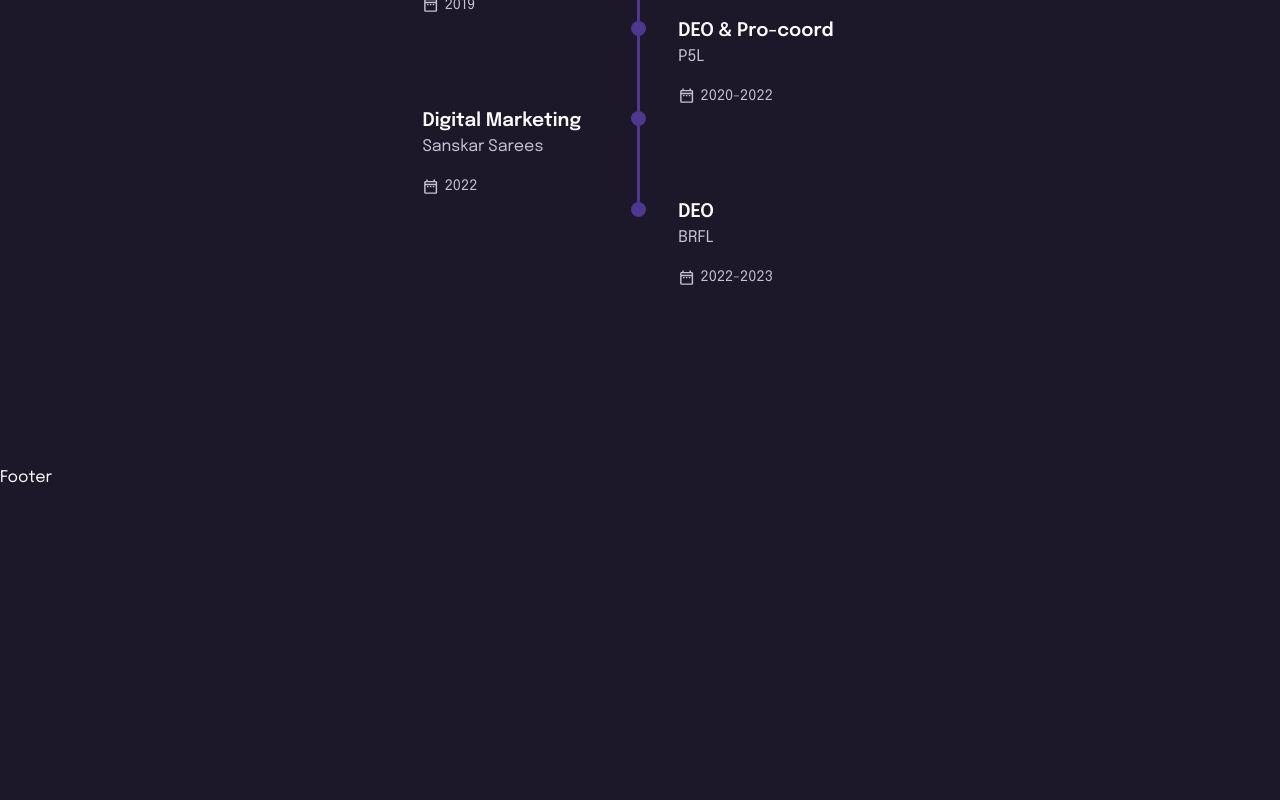
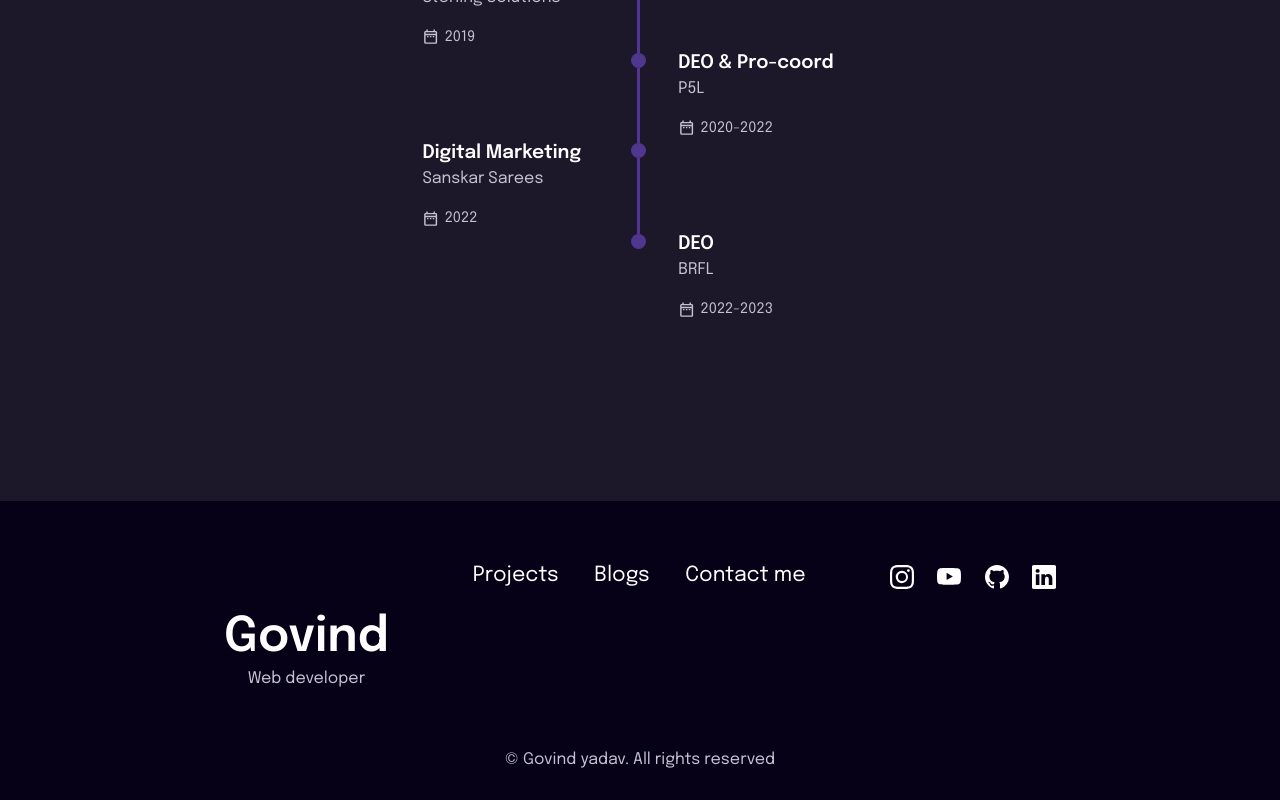
Before and after one commit to 9ovindyadav/9ovindyadav, a React (Vite) app: page / in a window 1280 px wide. Shown: the part 2401-3201 px from the top of the page. Before the commit the page ends 2887 px from the top, so only its background shows below. Built offline with nearby package versions, Linux system fonts and the light colour scheme.

Commit message:
footer added

```diff
--- a/src/Components/Footer.jsx
+++ b/src/Components/Footer.jsx
@@ -1,5 +1,29 @@
+import { Link } from "react-router-dom"
+import {BsInstagram, BsYoutube, BsGithub, BsLinkedin} from "react-icons/bs"
+
+import "../scss/footer.scss"
+
 export const Footer = () => {
   return (
-    <div>Footer</div>
+    <div className="footer">
+      <div className="footer-1">
+        <div className="foot-1">
+          <h1>Govind</h1>
+          <p>Web developer</p>
+        </div>
+        <div className="foot-2">
+          <Link to={"/projects"}>Projects</Link>
+          <Link to={"/blogs"}>Blogs</Link>
+          <Link to={"/contact"}>Contact me</Link>
+        </div>
+        <div className="foot-3">
+           <BsInstagram />
+           <BsYoutube />
+           <BsGithub />
+           <BsLinkedin />
+        </div>
+      </div>
+      <p>&copy; Govind yadav. All rights reserved</p>
+    </div>
   )
 }
--- /dev/null
+++ b/src/scss/footer.scss
@@ -0,0 +1,61 @@
+.footer{
+    background-color: #060117;
+    padding: 1em;
+    .footer-1{
+        display: flex;
+        margin: 3em 13em;
+        display: flex;
+        justify-content: space-between;
+        @media (max-width:900px) {
+            margin: 0;
+            flex-direction: column;
+            align-items: center;
+        }
+        .foot-1{
+            h1{
+                font-weight: 600;
+                font-size: 3em;
+                margin-top: 1em;
+            }
+            p{
+                color: var(--text-c-grey);
+                margin-top: 0.5em;
+            }
+        }
+        .foot-2{
+            width: 40%;
+            display: flex;
+            justify-content: space-between;
+            @media (max-width:900px) {
+                width: 90%;
+                margin: 3em 0;
+            }
+            a{
+                text-decoration: none;
+                color: var(--text-color);
+                font-size: 1.3em;
+            }
+        }
+        .foot-3{
+            width: 20%;
+            display: flex;
+            justify-content: space-between;
+            @media (max-width:900px) {
+                width: 70%;
+                margin: 1em 0 4em 0;
+            }
+            svg{
+                font-size: 1.5em;
+                cursor: pointer;
+                @media (max-width:900px) {
+                    font-size: 2.5em;
+                }
+            }
+        }
+    }
+    p{
+        text-align: center;
+        color: var(--text-c-grey);
+        margin-bottom: 1em;
+    }
+}
--- a/src/scss/home.scss
+++ b/src/scss/home.scss
@@ -215,6 +215,7 @@
             display: flex;
             flex-direction: column;
             align-items: center;
+            margin-top: 2em;
             .btn{
                 display: flex;
                 justify-content: center;
```
